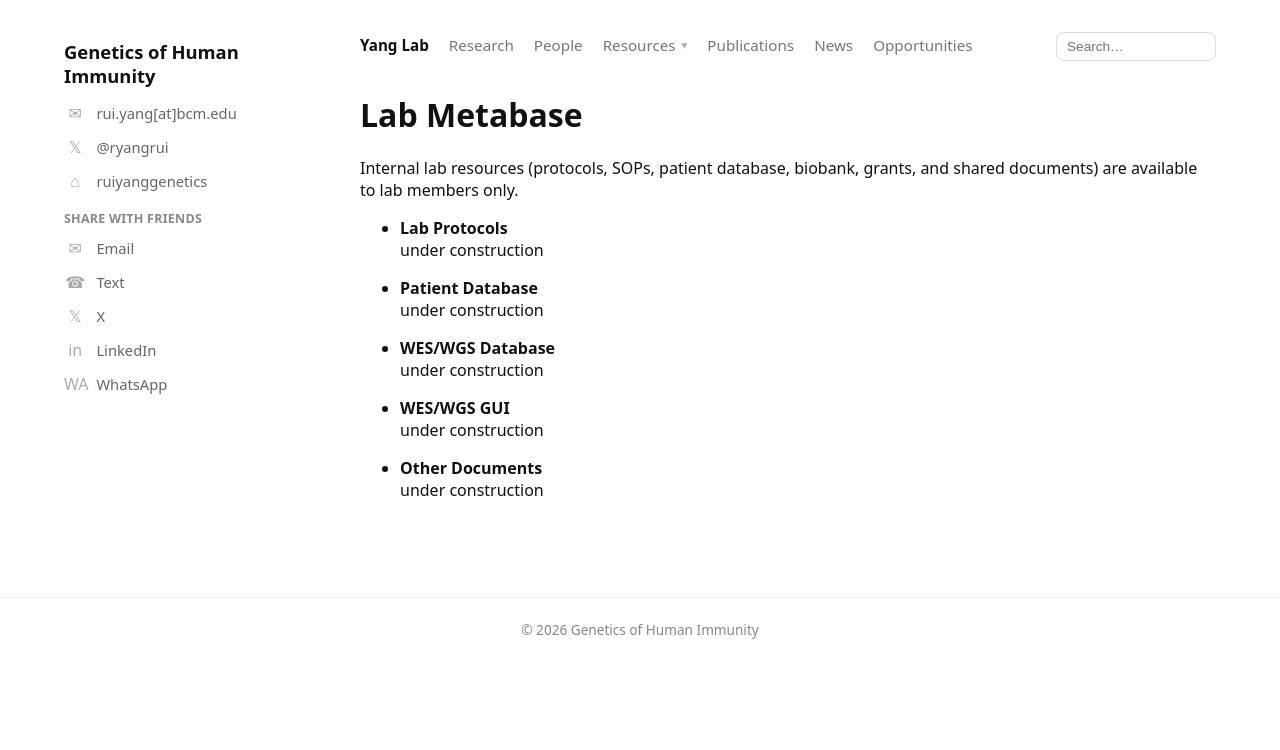
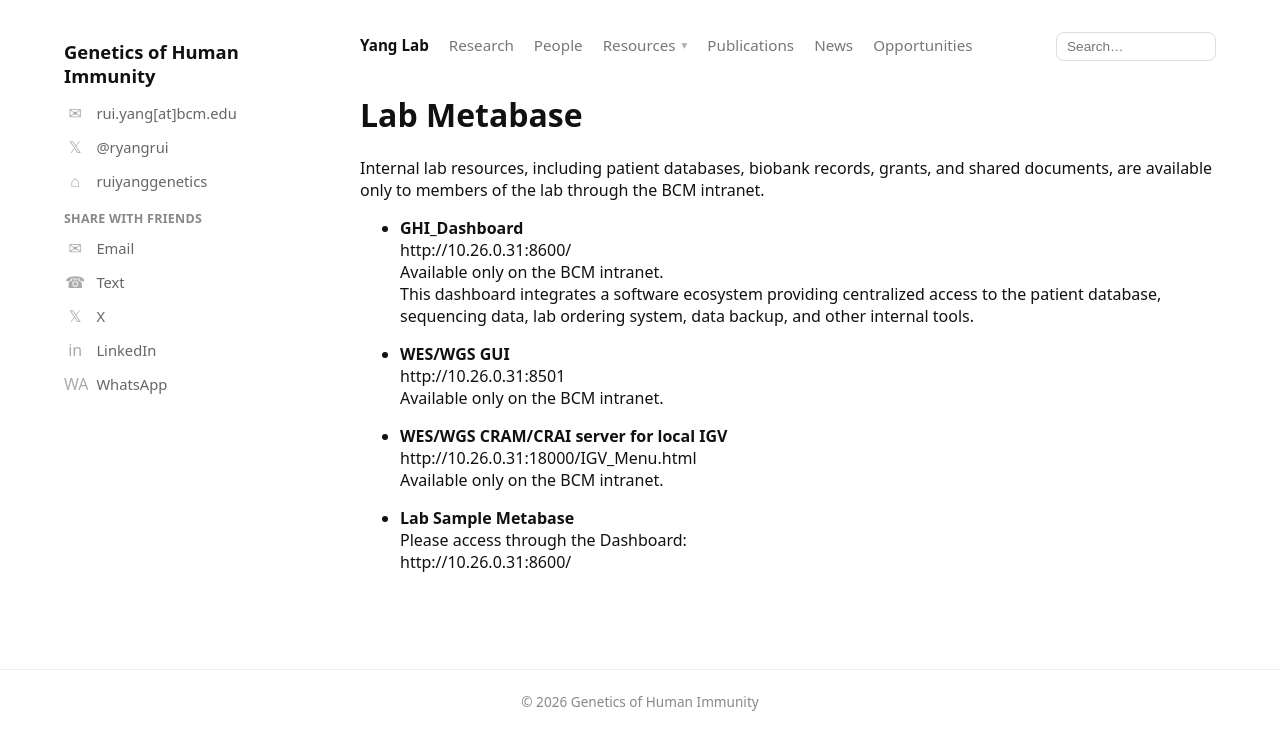
Before and after one commit to ruiyanggenetics/ghilab, a Jekyll site: the page built from resources/lab-metabase.md, in a window 1280 px wide. Shown: the top 750 px of the page. Built offline with Jekyll 4.4.1, drawn with Linux system fonts in a browser that asks for light colours.

Commit message:
Revise lab resources and add access links
Updated internal lab resource descriptions and added links to dashboards and servers.

```diff
--- a/resources/lab-metabase.md
+++ b/resources/lab-metabase.md
@@ -7,20 +7,22 @@ permalink: /resources/lab-metabase/
 <h1>Lab Metabase</h1>
 
 <p class="page-intro">
-Internal lab resources (protocols, SOPs, patient database, biobank, grants, and shared documents) are available to lab members only.
+Internal lab resources, including patient databases, biobank records, grants, and shared documents, are available only to members of the lab through the BCM intranet.
 </p>
 
-- **Lab Protocols**
-  under construction
-
-- **Patient Database**
-  under construction
-
-- **WES/WGS Database**
-  under construction
+- **GHI_Dashboard**
+  <a href="http://10.26.0.31:8600/" target="_blank" rel="noopener">http://10.26.0.31:8600/</a>
+  Available only on the BCM intranet.
+  This dashboard integrates a software ecosystem providing centralized access to the patient database, sequencing data, lab ordering system, data backup, and other internal tools.
 
 - **WES/WGS GUI**
-  under construction
+  <a href="http://10.26.0.31:8501" target="_blank" rel="noopener">http://10.26.0.31:8501</a>
+  Available only on the BCM intranet.
 
-- **Other Documents**
-  under construction
+- **WES/WGS CRAM/CRAI server for local IGV**
+  <a href="http://10.26.0.31:18000/IGV_Menu.html" target="_blank" rel="noopener">http://10.26.0.31:18000/IGV_Menu.html</a>
+  Available only on the BCM intranet.
+
+- **Lab Sample Metabase**
+  Please access through the Dashboard:
+  <a href="http://10.26.0.31:8600/" target="_blank" rel="noopener">http://10.26.0.31:8600/</a>
```
